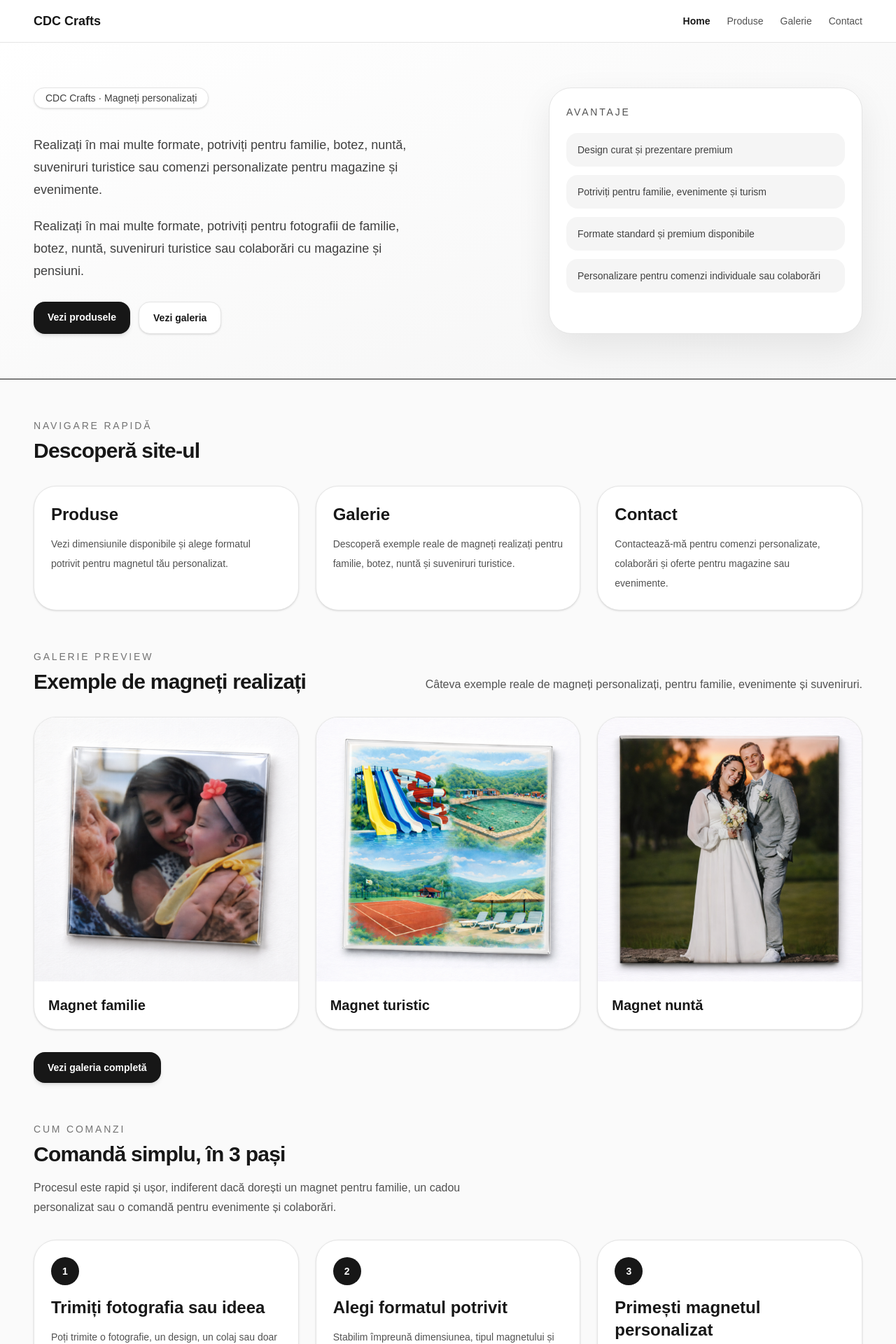
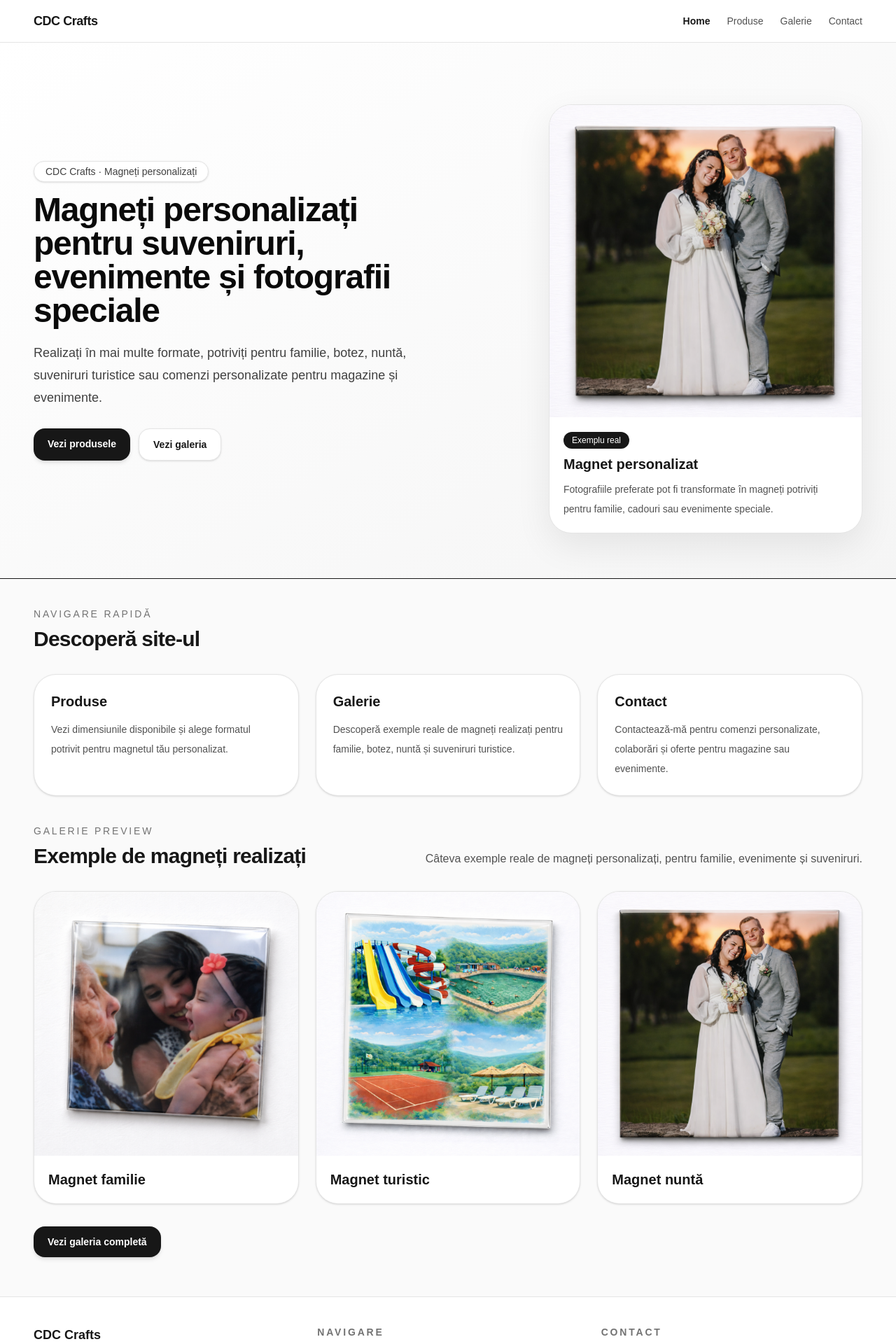
Before and after one commit to ciuscatalin/cdc-magnets-site, a Next.js app: page / in a window 1280 px wide. Shown: the top 1920 px of the page at 70% size. Built offline with nearby package versions, Linux system fonts and the light colour scheme.

Commit message:
feat: split site into pages and add products layout

```diff
--- a/app/page.tsx
+++ b/app/page.tsx
@@ -25,22 +25,20 @@ export default function HomePage() {
   return (
     <div className="min-h-screen bg-neutral-50 text-neutral-900">
       <section className="relative overflow-hidden border-b bg-neutral-50">
-  		<div className="absolute inset-0 bg-gradient-to-br from-white via-neutral-50 to-neutral-100" />
-
-        <div className="relative mx-auto grid max-w-7xl gap-10 px-6 py-16 md:grid-cols-2 md:px-10 lg:px-12">
+  		  <div className="absolute inset-0 bg-gradient-to-br from-white via-neutral-50 to-neutral-100" />
+          <div className="relative mx-auto grid max-w-7xl gap-10 px-6 py-16 md:grid-cols-2 md:px-10 lg:px-12">
           <div className="flex flex-col justify-center">
             <div className="mb-4 inline-flex w-fit items-center rounded-full border border-neutral-200 bg-white px-4 py-1 text-sm font-medium text-neutral-700 shadow-sm">
               CDC Crafts · Magneți personalizați
             </div>
 
+            <h1 className="max-w-xl text-4xl font-bold tracking-tight text-neutral-950 md:text-5xl">
+              Magneți personalizați pentru suveniruri, evenimente și fotografii speciale
+            </h1>
+
             <p className="mt-5 max-w-xl text-base leading-8 text-neutral-700 md:text-lg">
               Realizați în mai multe formate, potriviți pentru familie, botez, nuntă,
               suveniruri turistice sau comenzi personalizate pentru magazine și evenimente.
-            </p>
-
-            <p className="mt-5 max-w-xl text-base leading-8 text-neutral-700 md:text-lg">
-              Realizați în mai multe formate, potriviți pentru fotografii de familie,
-              botez, nuntă, suveniruri turistice sau colaborări cu magazine și pensiuni.
             </p>
 
             <div className="mt-7 flex flex-wrap gap-3">
@@ -61,28 +59,35 @@ export default function HomePage() {
           </div>
 
           <div className="flex justify-start md:justify-end">
-            <div className="w-full max-w-md rounded-[2rem] border border-neutral-200 bg-white p-6 shadow-[0_18px_50px_rgba(0,0,0,0.08)]">
-              <div className="mb-5 text-sm font-medium uppercase tracking-[0.2em] text-neutral-600">
-                Avantaje
-              </div>
+            <div className="w-full max-w-md">
+              <div className="mt-6 overflow-hidden rounded-[2rem] border border-neutral-200 bg-white shadow-[0_18px_50px_rgba(0,0,0,0.08)]">
+                <div className="relative aspect-square bg-neutral-100">
+                  <Image
+                    src="/images/magnet-nunta-cuplu.png"
+                    alt="Magnet personalizat familie"
+                    fill
+                    className="object-cover"
+                  />
+                </div>
 
-              <div className="space-y-3">
-                {highlights.map((item) => (
-                  <div
-                    key={item}
-                    className="rounded-2xl bg-neutral-100 px-4 py-3 text-sm leading-6 text-neutral-700"
-                  >
-                    {item}
+                <div className="p-5">
+                  <div className="mb-2 inline-flex rounded-full bg-neutral-900 px-3 py-1 text-xs font-medium text-white">
+                    Exemplu real
                   </div>
-                ))}
+                  <h3 className="text-xl font-semibold text-neutral-900">
+                    Magnet personalizat
+                  </h3>
+                  <p className="mt-2 text-sm leading-7 text-neutral-600">
+                    Fotografiile preferate pot fi transformate în magneți potriviți pentru familie, cadouri sau evenimente speciale.
+                  </p>
+                </div>
               </div>
             </div>
           </div>
         </div>
       </section>
 
-
-      <section className="mx-auto max-w-7xl px-6 py-14 md:px-10 lg:px-12">
+      <section className="mx-auto max-w-7xl px-6 py-10 md:px-10 lg:px-12">
         <div className="mb-8">
           <p className="text-sm font-medium uppercase tracking-[0.2em] text-neutral-500">
             Navigare rapidă
@@ -97,7 +102,7 @@ export default function HomePage() {
             href="/produse"
             className="rounded-[2rem] border border-neutral-200 bg-white p-6 shadow-sm transition duration-300 hover:-translate-y-1 hover:shadow-[0_18px_40px_rgba(0,0,0,0.08)]"
           >
-            <h3 className="text-2xl font-semibold">Produse</h3>
+            <h3 className="text-xl font-semibold">Produse</h3>
             <p className="mt-3 text-sm leading-7 text-neutral-600">
               Vezi dimensiunile disponibile și alege formatul potrivit pentru magnetul tău personalizat.
             </p>
@@ -107,7 +112,7 @@ export default function HomePage() {
             href="/galerie"
             className="rounded-[2rem] border border-neutral-200 bg-white p-6 shadow-sm transition duration-300 hover:-translate-y-1 hover:shadow-[0_18px_40px_rgba(0,0,0,0.08)]"
           >
-            <h3 className="text-2xl font-semibold">Galerie</h3>
+            <h3 className="text-xl font-semibold">Galerie</h3>
             <p className="mt-3 text-sm leading-7 text-neutral-600">
               Descoperă exemple reale de magneți realizați pentru familie, botez, nuntă și suveniruri turistice.
             </p>
@@ -117,7 +122,7 @@ export default function HomePage() {
             href="/contact"
             className="rounded-[2rem] border border-neutral-200 bg-white p-6 shadow-sm transition duration-300 hover:-translate-y-1 hover:shadow-[0_18px_40px_rgba(0,0,0,0.08)]"
           >
-            <h3 className="text-2xl font-semibold">Contact</h3>
+            <h3 className="text-xl font-semibold">Contact</h3>
             <p className="mt-3 text-sm leading-7 text-neutral-600">
               Contactează-mă pentru comenzi personalizate, colaborări și oferte pentru magazine sau evenimente.
             </p>
@@ -172,53 +177,6 @@ export default function HomePage() {
           </a>
         </div>
       </section>
-
-      <section className="mx-auto max-w-7xl px-6 pb-14 md:px-10 lg:px-12">
-        <div className="mb-8">
-          <p className="text-sm font-medium uppercase tracking-[0.2em] text-neutral-500">
-            Cum comanzi
-          </p>
-          <h2 className="mt-2 text-3xl font-bold tracking-tight text-neutral-900">
-            Comandă simplu, în 3 pași
-          </h2>
-          <p className="mt-4 max-w-2xl text-sm leading-7 text-neutral-600 md:text-base">
-            Procesul este rapid și ușor, indiferent dacă dorești un magnet pentru familie,
-            un cadou personalizat sau o comandă pentru evenimente și colaborări.
-          </p>
-        </div>
-
-        <div className="grid gap-6 md:grid-cols-3">
-          <div className="rounded-[2rem] border border-neutral-200 bg-white p-6 shadow-sm">
-            <div className="mb-4 inline-flex h-10 w-10 items-center justify-center rounded-full bg-neutral-900 text-sm font-semibold text-white">
-              1
-            </div>
-            <h3 className="text-2xl font-semibold text-neutral-900">Trimiți fotografia sau ideea</h3>
-            <p className="mt-3 text-sm leading-7 text-neutral-600">
-              Poți trimite o fotografie, un design, un colaj sau doar ideea de la care vrei să pornim.
-            </p>
-          </div>
-
-          <div className="rounded-[2rem] border border-neutral-200 bg-white p-6 shadow-sm">
-            <div className="mb-4 inline-flex h-10 w-10 items-center justify-center rounded-full bg-neutral-900 text-sm font-semibold text-white">
-              2
-            </div>
-            <h3 className="text-2xl font-semibold text-neutral-900">Alegi formatul potrivit</h3>
-            <p className="mt-3 text-sm leading-7 text-neutral-600">
-              Stabilim împreună dimensiunea, tipul magnetului și varianta potrivită pentru comandă.
-            </p>
-          </div>
-
-          <div className="rounded-[2rem] border border-neutral-200 bg-white p-6 shadow-sm">
-            <div className="mb-4 inline-flex h-10 w-10 items-center justify-center rounded-full bg-neutral-900 text-sm font-semibold text-white">
-              3
-            </div>
-            <h3 className="text-2xl font-semibold text-neutral-900">Primești magnetul personalizat</h3>
-            <p className="mt-3 text-sm leading-7 text-neutral-600">
-              După confirmare, magnetul este realizat și pregătit pentru livrare sau predare.
-            </p>
-          </div>
-        </div>
-      </section>
     </div>
   );
 }
--- a/app/produse/page.tsx
+++ b/app/produse/page.tsx
@@ -79,12 +79,62 @@ export default function ProdusePage() {
               )}
             </div>
 
+
+
             <p className="mt-4 text-sm leading-7 text-neutral-600">
               {product.description}
             </p>
           </div>
         ))}
       </div>
+
+      <section className="mt-12 rounded-[2rem] bg-neutral-50 p-8 md:p-10">
+        <div className="mb-8">
+          <p className="text-sm font-medium uppercase tracking-[0.2em] text-neutral-500">
+            Cum comanzi
+          </p>
+          <h2 className="mt-2 text-3xl font-bold tracking-tight text-neutral-900">
+            Comandă simplu, în 3 pași
+          </h2>
+          <p className="mt-4 max-w-2xl text-sm leading-7 text-neutral-600 md:text-base">
+            Procesul este rapid și ușor, indiferent dacă dorești un magnet pentru familie,
+            un cadou personalizat sau o comandă pentru evenimente și colaborări.
+          </p>
+        </div>
+
+        <div className="grid gap-6 md:grid-cols-3">
+          <div className="rounded-[2rem] border border-neutral-200 bg-white p-5 shadow-sm transition hover:-translate-y-1 hover:shadow-[0_18px_40px_rgba(0,0,0,0.08)]">
+            <div className="mb-4 inline-flex h-10 w-10 items-center justify-center rounded-full bg-neutral-900 text-sm font-semibold text-white">
+              1
+            </div>
+            <h3 className="text-2xl font-semibold text-neutral-900">Trimiți fotografia sau ideea</h3>
+            <p className="mt-3 text-sm leading-7 text-neutral-600">
+              Poți trimite o fotografie, un design, un colaj sau doar ideea de la care vrei să pornim.
+            </p>
+          </div>
+
+          <div className="rounded-[2rem] border border-neutral-200 bg-white p-5 shadow-sm transition hover:-translate-y-1 hover:shadow-[0_18px_40px_rgba(0,0,0,0.08)]">
+            <div className="mb-4 inline-flex h-10 w-10 items-center justify-center rounded-full bg-neutral-900 text-sm font-semibold text-white">
+              2
+            </div>
+            <h3 className="text-2xl font-semibold text-neutral-900">Alegi formatul potrivit</h3>
+            <p className="mt-3 text-sm leading-7 text-neutral-600">
+              Stabilim împreună dimensiunea, tipul magnetului și varianta potrivită pentru comandă.
+            </p>
+          </div>
+
+          <div className="rounded-[2rem] border border-neutral-200 bg-white p-5 shadow-sm transition hover:-translate-y-1 hover:shadow-[0_18px_40px_rgba(0,0,0,0.08)]">
+            <div className="mb-4 inline-flex h-10 w-10 items-center justify-center rounded-full bg-neutral-900 text-sm font-semibold text-white">
+              3
+            </div>
+            <h3 className="text-2xl font-semibold text-neutral-900">Primești magnetul personalizat</h3>
+            <p className="mt-3 text-sm leading-7 text-neutral-600">
+              După confirmare, magnetul este realizat și pregătit pentru livrare sau predare.
+            </p>
+          </div>
+        </div>
+      </section>
+
     </div>
   );
 }
--- a/components/Navbar.tsx
+++ b/components/Navbar.tsx
@@ -1,5 +1,5 @@
 "use client";
-
+import Link from "next/link";
 import { usePathname } from "next/navigation";
 
 export default function Navbar() {
@@ -13,9 +13,12 @@ export default function Navbar() {
   return (
     <header className="border-b border-neutral-200 bg-white/95 backdrop-blur">
       <div className="mx-auto flex max-w-7xl items-center justify-between px-6 py-4 md:px-10 lg:px-12">
-        <div className="text-lg font-semibold text-neutral-900">
+        <Link
+          href="/"
+          className="text-lg font-semibold tracking-tight text-neutral-900 hover:text-neutral-600 transition"
+        >
           CDC Crafts
-        </div>
+        </Link>
 
         <nav className="flex items-center gap-6 text-sm">
           <a href="/" className={linkClass("/")}>
```
